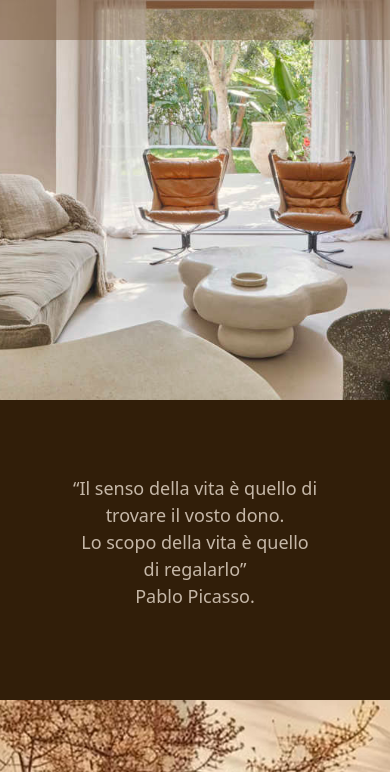
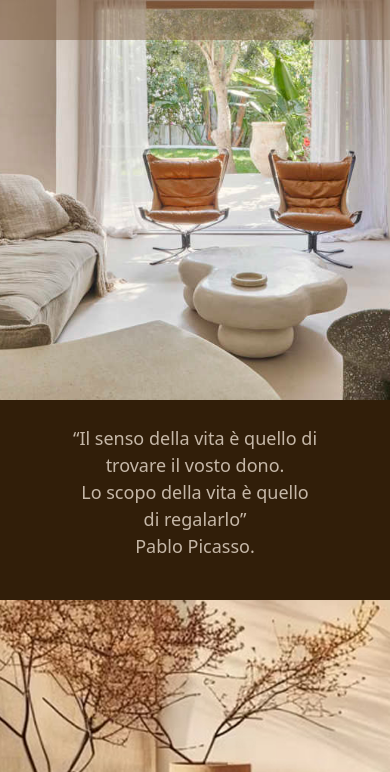
Before and after one commit to Pilargiannelli/Entrega2DesarrolloWeb, a plain HTML site: page index.html in a window 390 px wide. Shown: the part 310-1082 px from the top of the page. Drawn offline with nearby package versions, Linux system fonts and the light colour scheme; a web font is replaced by a local one.

Commit message:
cambios realizados

```diff
--- a/assets/css/estilos.css
+++ b/assets/css/estilos.css
@@ -501,7 +501,7 @@ main {
 @media (max-width: 992px){
 
     body {
-        min-height: 1250px;
+        min-height: 1100px;
     }
 
     .header {
@@ -597,7 +597,7 @@ main {
     }
 
     .recmarron {
-        height: 300px;
+        height: 200px;
     }
 
     .recmarron p {
```
